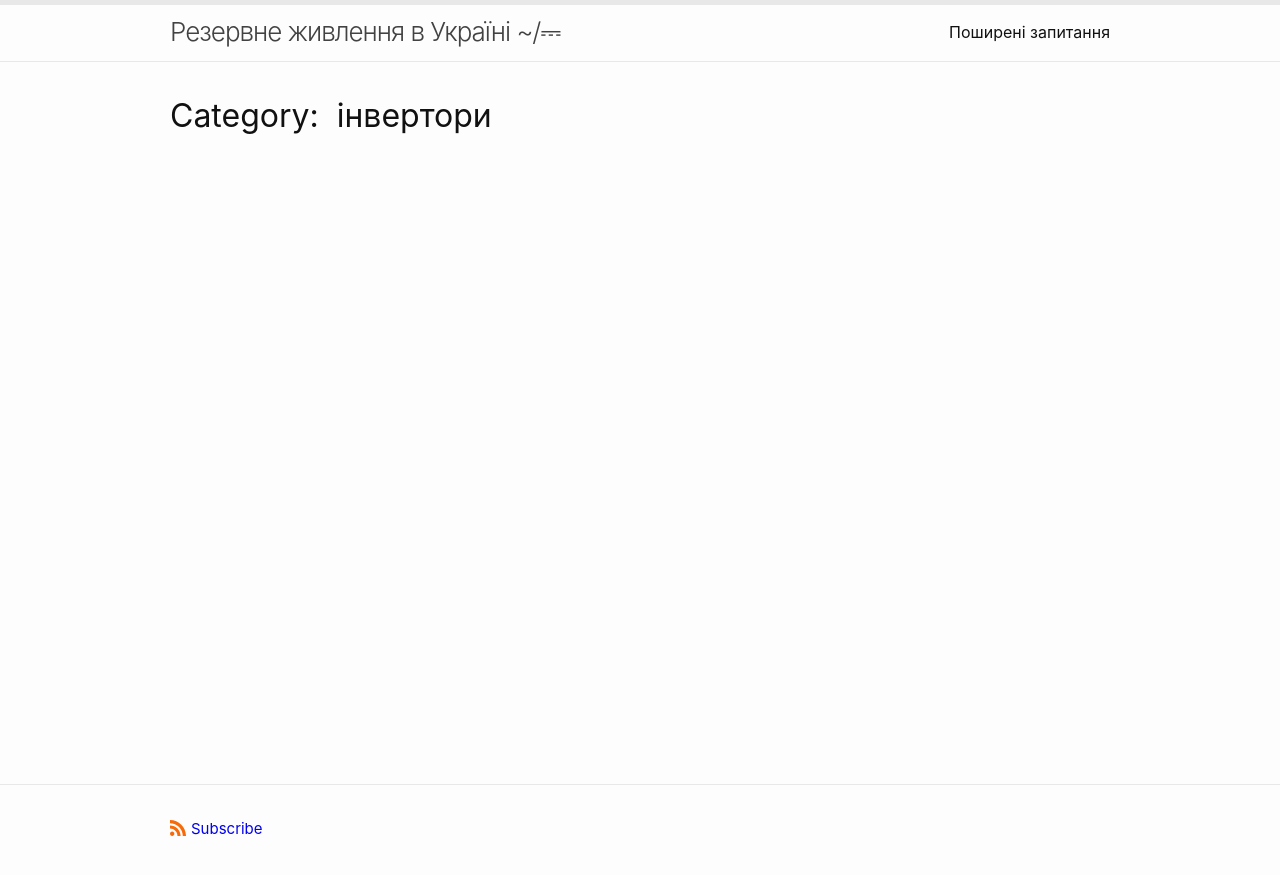
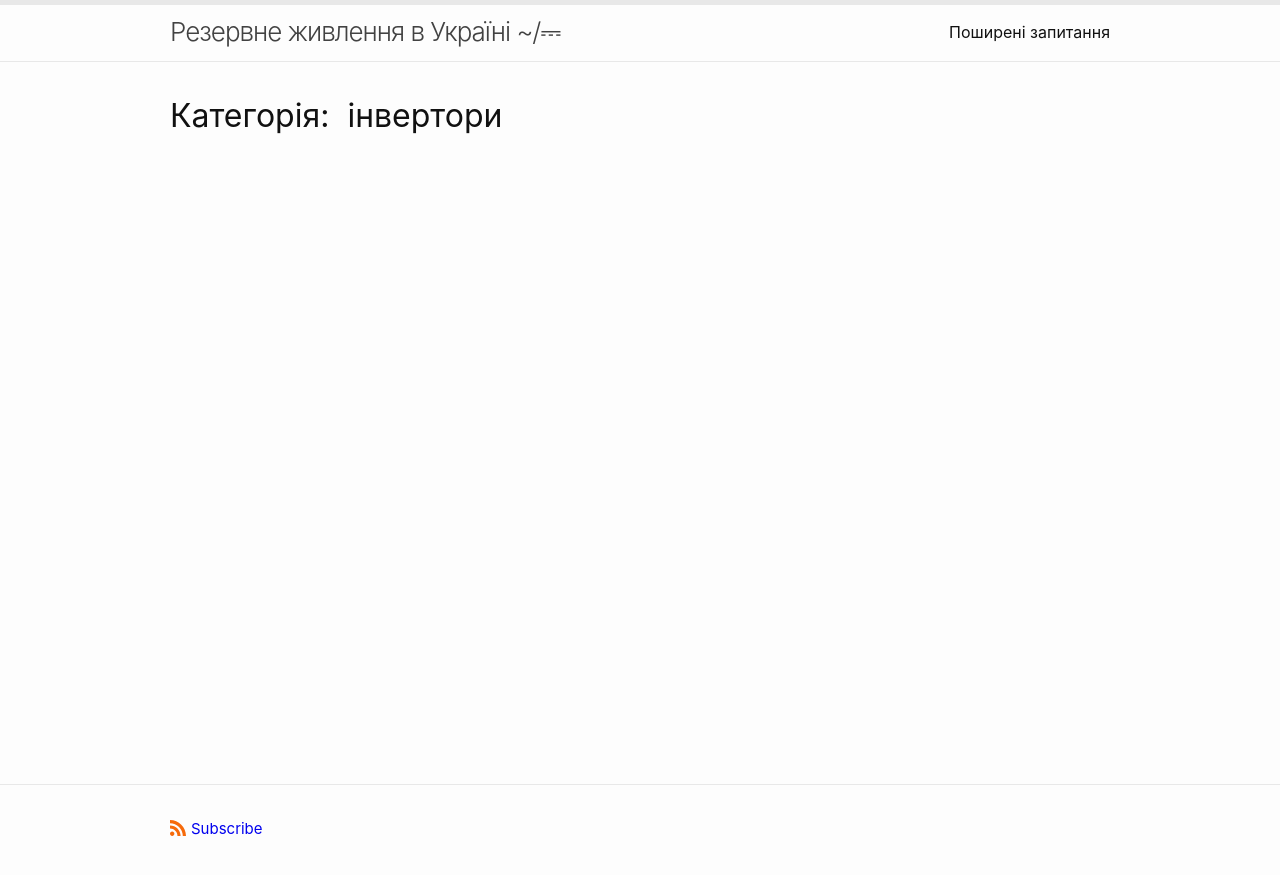
Before and after one commit to bpsu/bpsu.github.io, a Jekyll site: the page built from inverters.html, in a window 1280 px wide. Shown: the top 875 px of the page. Built offline with Jekyll 4.4.1, drawn with Linux system fonts in a browser that asks for light colours.

Commit message:
Update category.html

```diff
--- a/_layouts/category.html
+++ b/_layouts/category.html
@@ -2,7 +2,7 @@
 layout: default
 ---
 <div class="categories">
-    <h1 class="h1 category-title">Category:&nbsp;  {{ page.category-name }}</h1>
+    <h1 class="h1 category-title">Категорія:&nbsp;  {{ page.category-name }}</h1>
     <div class="posts">
         {% for post in site.categories[page.category-name] %}
         <div class="post py3">
```
